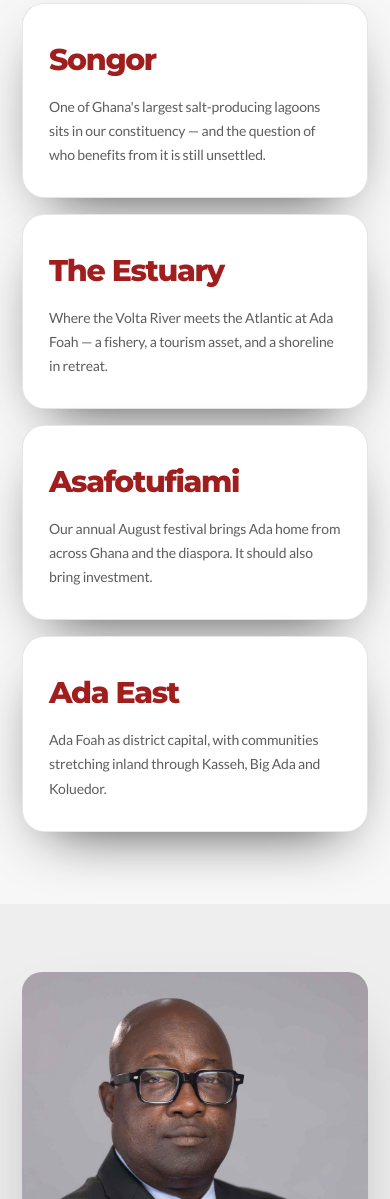
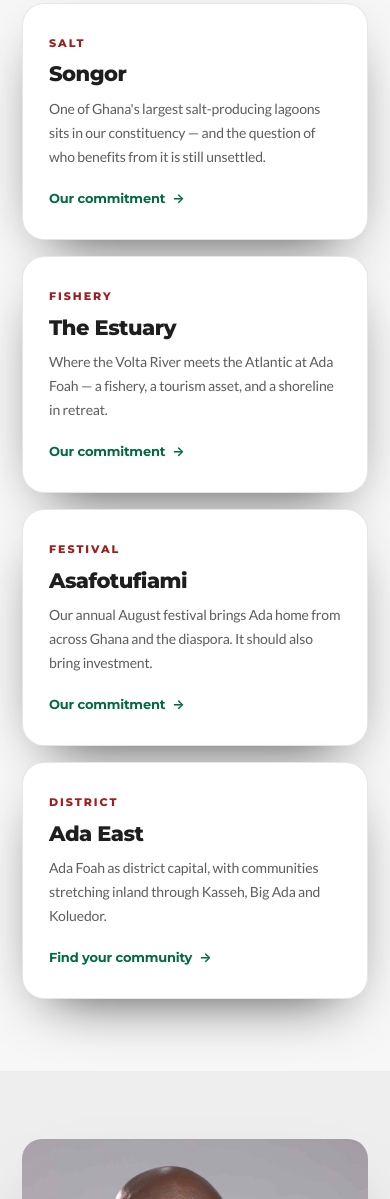
Before and after one commit to eoforidanso/djagbletey4Ada, a plain HTML site: page index.html in a window 390 px wide. Shown: the part 2059-3258 px from the top of the page. Drawn offline with Linux system fonts and the light colour scheme.

Commit message:
Improve About Ada: fix clipped card titles, link each to its commitment
Fixes a live rendering bug. .stat b was styled as a numeral slot — clamp(30px,3.6vw,42px), tabular-nums, -.045em tracking — but holds place names. At 42px 'Asafotufiami' measures 254px inside a 231px content box; it is a single word so it cannot wrap, and .glass sets overflow:hidden, so the name was being cut off on every desktop load. Measured with Arial Bold as a proxy, and Montserrat 800 is wider still. Retyped to the h3 card-title scale it actually is (widest name now 157px), with the red accent moved up to a new .stat-tag kicker so the hierarchy still reads.

Adds the connection the section was missing. It asserts 'every one of those is a policy question' but never linked to the policy. Each card is now a link to the commitment that answers it — Songor, The Estuary and Asafotufiami to their Charter pillars, Ada East to the community finder. Whole card is the target rather than just the label, so it stays a comfortable tap size on a phone. Added ids to all six pillars.

Adds scroll-padding-top to html. There was none, so every in-page anchor — the nav, these new card links, 'See where each one stands' — was dropping its target underneath the fixed nav pill.

```diff
--- a/index.html
+++ b/index.html
@@ -118,22 +118,30 @@
     </div>
 
     <div class="stats">
-      <div class="glass stat rv rv-d1">
+      <a class="glass stat rv rv-d1" href="#pillar-songor">
+        <span class="stat-tag">Salt</span>
         <b>Songor</b>
         <p>One of Ghana's largest salt-producing lagoons sits in our constituency — and the question of who benefits from it is still unsettled.</p>
-      </div>
-      <div class="glass stat rv rv-d2">
+        <span class="stat-go">Our commitment <i aria-hidden="true">→</i></span>
+      </a>
+      <a class="glass stat rv rv-d2" href="#pillar-estuary">
+        <span class="stat-tag">Fishery</span>
         <b>The Estuary</b>
         <p>Where the Volta River meets the Atlantic at Ada Foah — a fishery, a tourism asset, and a shoreline in retreat.</p>
-      </div>
-      <div class="glass stat rv rv-d3">
+        <span class="stat-go">Our commitment <i aria-hidden="true">→</i></span>
+      </a>
+      <a class="glass stat rv rv-d3" href="#pillar-destination">
+        <span class="stat-tag">Festival</span>
         <b>Asafotufiami</b>
         <p>Our annual August festival brings Ada home from across Ghana and the diaspora. It should also bring investment.</p>
-      </div>
-      <div class="glass stat rv rv-d4">
+        <span class="stat-go">Our commitment <i aria-hidden="true">→</i></span>
+      </a>
+      <a class="glass stat rv rv-d4" href="#communities">
+        <span class="stat-tag">District</span>
         <b>Ada East</b>
         <p>Ada Foah as district capital, with communities stretching inland through Kasseh, Big Ada and Koluedor.</p>
-      </div>
+        <span class="stat-go">Find your community <i aria-hidden="true">→</i></span>
+      </a>
     </div>
   </div>
 </section>
@@ -292,7 +300,7 @@
     </div>
 
     <div class="pillars">
-      <article class="glass pillar rv rv-d1">
+      <article id="pillar-songor" class="glass pillar rv rv-d1">
         <span class="pillar-no">01</span>
         <h3>Songor: salt is a birthright</h3>
         <p>The Songor lagoon has sustained Ada families for generations. Any arrangement over it must put the atsiakpo — the small-scale winners — first.</p>
@@ -304,7 +312,7 @@
         </ul>
       </article>
 
-      <article class="glass pillar rv rv-d2">
+      <article id="pillar-shoreline" class="glass pillar rv rv-d2">
         <span class="pillar-no">02</span>
         <h3>Hold the shoreline</h3>
         <p>Totope, Azizanya, Ada Foah — the sea has taken homes, classrooms and burial grounds. Sea defence is not a favour to Ada. It is overdue.</p>
@@ -316,7 +324,7 @@
         </ul>
       </article>
 
-      <article class="glass pillar rv rv-d3">
+      <article id="pillar-estuary" class="glass pillar rv rv-d3">
         <span class="pillar-no">03</span>
         <h3>The estuary economy</h3>
         <p>Fishing at the Volta mouth is harder every year. Our fisherfolk need cold storage, fair credit, and rules that are actually enforced on everyone.</p>
@@ -328,7 +336,7 @@
         </ul>
       </article>
 
-      <article class="glass pillar rv rv-d4">
+      <article id="pillar-destination" class="glass pillar rv rv-d4">
         <span class="pillar-no">04</span>
         <h3>Ada as a destination</h3>
         <p>Visitors already come for the estuary, the beaches and Asafotufiami. Almost none of that value stays in Ada. That is a design failure we can fix.</p>
@@ -340,7 +348,7 @@
         </ul>
       </article>
 
-      <article class="glass pillar rv rv-d1">
+      <article id="pillar-youth" class="glass pillar rv rv-d1">
         <span class="pillar-no">05</span>
         <h3>Work for Ada's Youth</h3>
         <p>Our best young people leave for Accra because Ada offers them nothing to stay for. Reverse that, and every other problem gets easier.</p>
@@ -352,7 +360,7 @@
         </ul>
       </article>
 
-      <article class="glass pillar rv rv-d2">
+      <article id="pillar-basics" class="glass pillar rv rv-d2">
         <span class="pillar-no">06</span>
         <h3>The basics, done properly</h3>
         <p>Water you can drink. A clinic that is open. A road that survives the rains. Ada has waited a long time for the ordinary things.</p>
--- a/styles.css
+++ b/styles.css
@@ -64,7 +64,11 @@
 
 *,*::before,*::after{ box-sizing:border-box; }
 
-html{ scroll-behavior:smooth; -webkit-text-size-adjust:100%; }
+/* scroll-padding-top keeps anchored targets clear of the fixed nav. Without
+   it every in-page link — the nav itself, the new About Ada -> Charter card
+   links, "See where each one stands" — drops the target underneath the nav
+   pill. Nav is --nav-h tall sitting 14px from the top, plus breathing room. */
+html{ scroll-behavior:smooth; -webkit-text-size-adjust:100%; scroll-padding-top:calc(var(--nav-h) + 34px); }
 
 body{
   margin:0;
@@ -546,9 +550,42 @@ h3{ font-size:clamp(21px,2.4vw,27px); letter-spacing:-.028em; line-height:1.26;
    STATS
    ============================================================ */
 .stats{ display:grid; grid-template-columns:repeat(4,1fr); gap:16px; }
-.stat{ padding:30px 26px; border-radius:22px; }
-.stat b{ display:block; font-family:var(--ff-display); font-size:clamp(30px,3.6vw,42px); font-weight:800; letter-spacing:-.045em; color:var(--red-lit); font-variant-numeric:tabular-nums; }
+/* Each card is now a link to the commitment that answers it — the section
+   claims "every one of those is a policy question" and previously never
+   connected to the policy. Whole card is the target, not just the label,
+   so it stays a comfortable tap size on a phone. */
+.stat{
+  padding:28px 26px 24px; border-radius:22px;
+  display:flex; flex-direction:column;
+  transition:transform .5s var(--ease), box-shadow .5s var(--ease), border-color .35s;
+}
+.stat:hover{ transform:translateY(-4px); border-color:var(--glass-line-2); }
+.stat-tag{
+  display:block; margin-bottom:9px;
+  font-family:var(--ff-display); font-size:11px; font-weight:800;
+  letter-spacing:.18em; text-transform:uppercase; color:var(--red-lit);
+}
+/* Was a numeral slot: clamp(30px,3.6vw,42px) with tabular-nums and -.045em
+   tracking. But it holds place names, and at 42px "Asafotufiami" measured
+   254px inside a 231px content box — a single word, so it cannot wrap, and
+   .glass clips overflow. The name was being cut off on every desktop load.
+   Sized to the h3 card-title scale, which is what this component actually
+   is; the red accent moved up to .stat-tag so the hierarchy still reads. */
+.stat b{
+  display:block; font-family:var(--ff-display);
+  font-size:clamp(21px,2.2vw,26px); font-weight:800; letter-spacing:-.025em;
+  line-height:1.2; color:var(--charcoal);
+}
 .stat p{ margin:10px 0 0; font-size:14px; color:var(--muted); line-height:1.72; }
+/* margin-top:auto pins this to the card bottom so the four links align
+   across the row regardless of how long each description runs. */
+.stat-go{
+  margin-top:auto; padding-top:18px;
+  display:inline-flex; align-items:center; gap:7px;
+  font-family:var(--ff-display); font-weight:700; font-size:13px; color:var(--green-deep);
+}
+.stat-go i{ font-style:normal; transition:transform .4s var(--ease); }
+.stat:hover .stat-go i{ transform:translateX(4px); }
 
 /* ============================================================
    CANDIDATE
```
